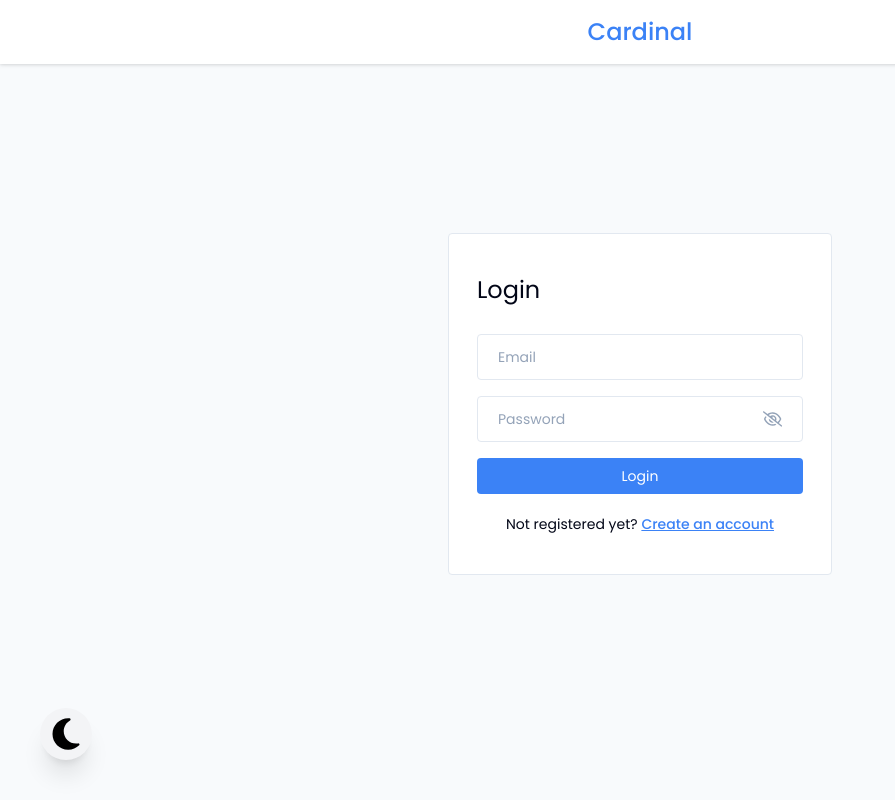
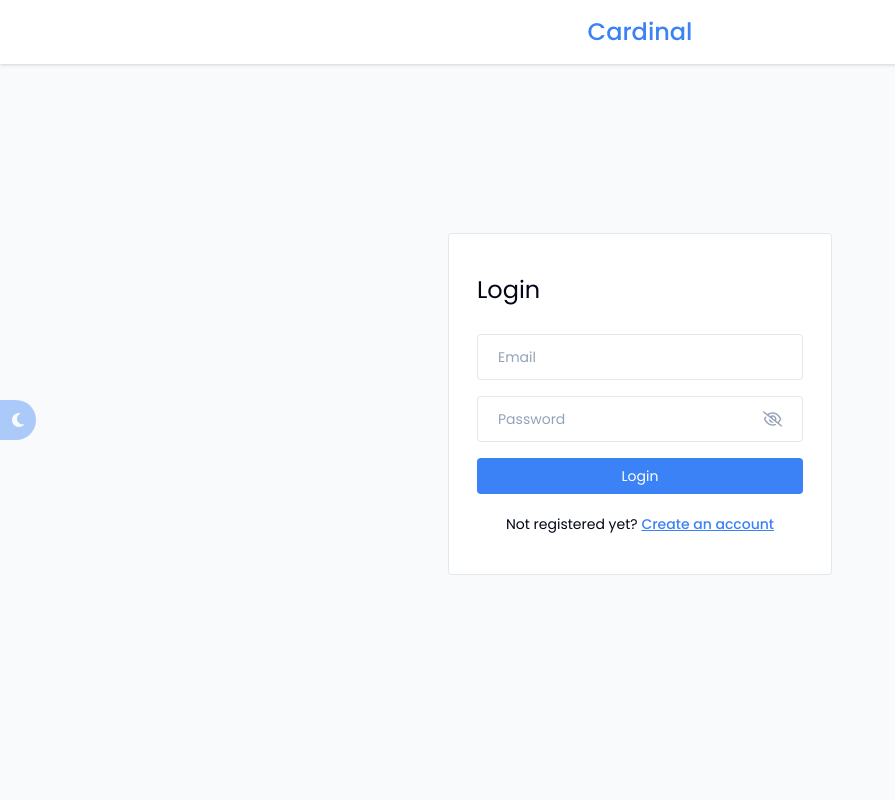
Before and after one commit to rutamk/Cardinal, a React (Vite) app in the folder frontend/Cardinal/: page / in a window 1280 px wide. Shown: the whole page, without its empty margins (0-895 px from the left). Built offline with nearby package versions, Linux system fonts and the light colour scheme.

Commit message:
Update DarkModeToggle.jsx

```diff
--- a/frontend/Cardinal/components/DarkModeToggle.jsx
+++ b/frontend/Cardinal/components/DarkModeToggle.jsx
@@ -3,17 +3,10 @@ import { FaMoon, FaSun } from 'react-icons/fa6';
 import { MdSunny } from 'react-icons/md';
 
 const DarkModeToggle = () => {
-  // const [darkMode, setDarkMode] = useState(() => {
-  //   // Retrieve the stored dark mode value from localStorage
-  //   const storedDarkMode = localStorage.getItem('darkMode');
-  //   return storedDarkMode ? JSON.parse(storedDarkMode) : false;
-  // });
   const [darkMode, setDarkMode] = useState(() => {
+    // Retrieve the stored dark mode value from localStorage
     const storedDarkMode = localStorage.getItem('darkMode');
-    if (storedDarkMode !== null) {
-      return JSON.parse(storedDarkMode);
-    }
-    return window.matchMedia && window.matchMedia('(prefers-color-scheme: dark)').matches;
+    return storedDarkMode ? JSON.parse(storedDarkMode) : false;
   });
 
   useEffect(() => {
@@ -34,16 +27,14 @@ const DarkModeToggle = () => {
 
   return (
     <button
-      className="fixed bottom-10 left-10 bg-gray-100 dark:bg-neutral-700 text-gray-800 dark:text-neutral-300 p-2 rounded-full shadow-xl hover:scale-125 transition-all ease-in-out z-50"
+      className='w-9 h-10 flex items-center justify-center rounded-r-full
+                        text-slate-50 bg-blue-500 hover:bg-blue-600 fixed top-1/2 left-[0px]
+                          transition-all hover:scale-110 opacity-40 hover:opacity-100 ease-in-out duration-200
+                        dark:bg-[#ffd84c] dark:text-neutral-950 dark:hover:bg-[#f7c71d]'
       onClick={toggleDarkMode}
       aria-label="Toggle Dark Mode"
     >
-      {darkMode ? (
-        <MdSunny className=' text-neutral-100 h-9 w-9' />
-      ) : (
-        // <img src={MoonSVG} alt="Moon Icon" className="h-6 w-6" />
-        <FaMoon className=' text-black h-9 w-9' />
-      )}
+       {darkMode ? <MdSunny /> : <FaMoon />}
     </button>
   );
 };
```
